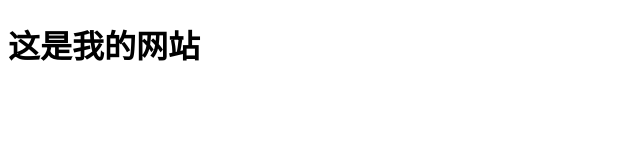
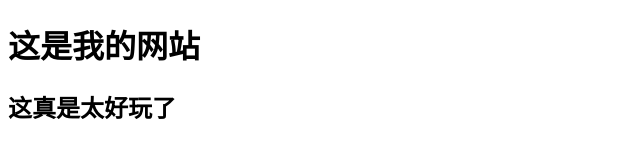
Before and after one commit to Guoao741/demo, a plain HTML site: page index.html in a window 1280 px wide. Shown: the whole page, without its empty margins (0-640 px from the left). Drawn offline with Linux system fonts and the light colour scheme.

Commit message:
添加了内容

```diff
--- a/index.html
+++ b/index.html
@@ -10,6 +10,7 @@
 
 <body>
     <h1>这是我的网站</h1>
+    <h2>这真是太好玩了</h2>
 </body>
 
 </html>
```
